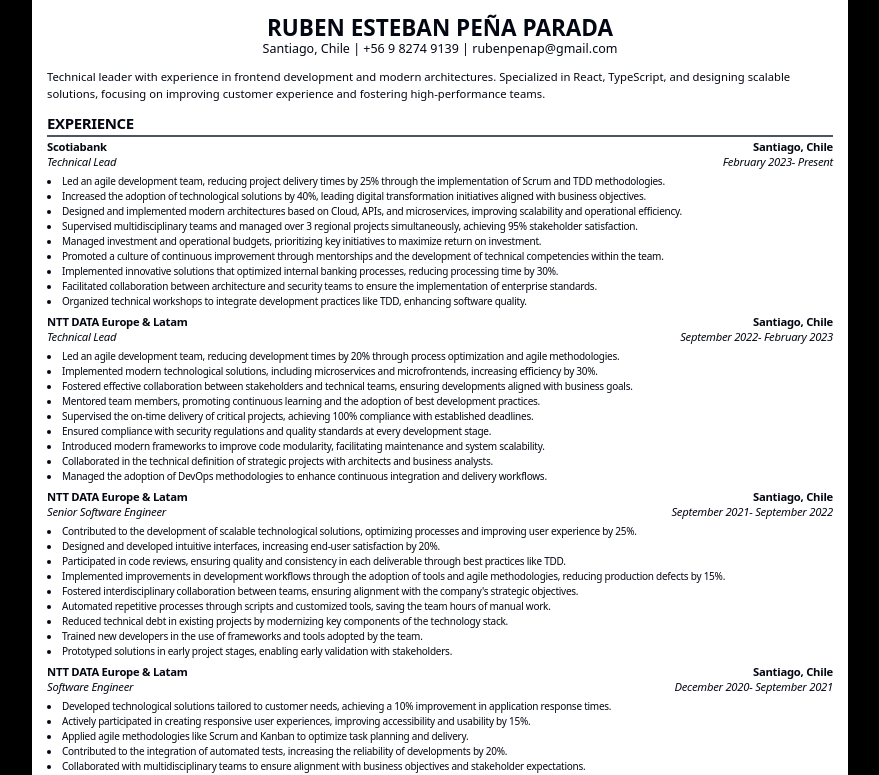
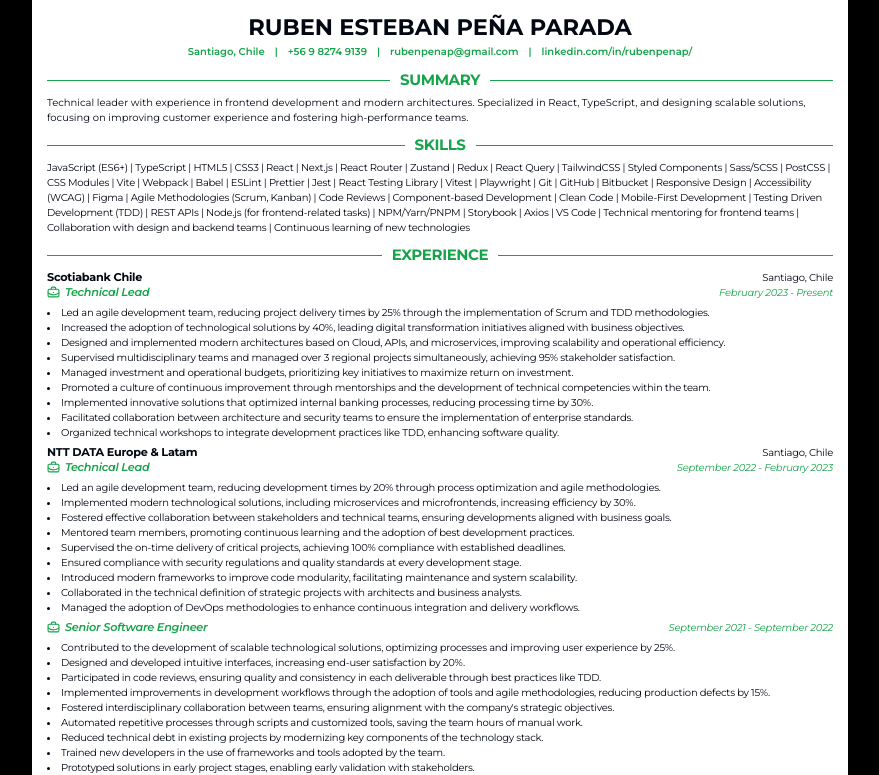
Before and after one commit to rubenpenap/cv-master, a React (Vite) app: page / in a window 1280 px wide. Shown: the top 775 px of the page, without its empty margins (200-1079 px from the left). Built offline with nearby package versions, Linux system fonts and the light colour scheme.

Commit message:
Enhance App component layout and styling; add LinkedIn link and summary section

```diff
--- a/src/App.tsx
+++ b/src/App.tsx
@@ -1,16 +1,25 @@
-import { Section } from '@/components/ui/';
+import { Section, SectionTitle } from '@/components/ui/';
 import { data } from '@/data/data';
 import './App.css';
 
 function App() {
 	return (
 		<main className='w-[81.6rem] h-[105.462rem] mx-auto p-6 bg-white'>
-			<h1 className='text-4xl font-bold text-center'>{data.name}</h1>
-			<p className='text-xl text-center mb-4'>{`${data.location} | ${data.phone} | ${data.email}`}</p>
-			<p className='text-lg mb-4'>{data.summary}</p>
+			<h1 className='text-4xl font-bold text-center mb-1'>{data.name}</h1>
+			<p className='text-lg font-semibold text-green-600 mb-4 flex items-center justify-center gap-4'>
+				<span>{data.location}</span>
+				<span>|</span>
+				<span>{data.phone}</span>
+				<span>|</span>
+				<span>{data.email}</span>
+				<span>|</span>
+				<span>{data.linkedin}</span>
+			</p>
+			<SectionTitle title='SUMMARY' />
+			<p className='text-base mb-4'>{data.summary}</p>
+			<Section title='SKILLS' items={data.skills} />
 			<Section title='EXPERIENCE' items={data.experience} />
 			<Section title='EDUCATION' items={data.education} />
-			<Section title='SKILLS' items={data.skills} />
 		</main>
 	);
 }
--- a/src/components/ui/index.tsx
+++ b/src/components/ui/index.tsx
@@ -1,6 +1,6 @@
+import { Section } from './section';
+import { SectionItem } from './sectionItem';
+import { SectionTitle } from './sectionTitle';
 import { Separator } from './separator';
-import { SectionTitle } from './sectionTitle';
-import { SectionItem } from './sectionItem';
-import { Section } from './section';
 
-export { Separator, SectionTitle, Section, SectionItem };
+export { Section, SectionItem, SectionTitle, Separator };
--- a/src/components/ui/sectionItem.tsx
+++ b/src/components/ui/sectionItem.tsx
@@ -1,4 +1,5 @@
 import * as React from 'react';
+import { BriefcaseBusiness } from 'lucide-react';
 import { cn } from '@/lib/utils';
 import {} from '@/components/ui/';
 import { Item } from '@/data/data';
@@ -18,14 +19,18 @@ const SectionItem: React.FC<SectionItemProps> = ({
 			className={cn(`grid grid-cols-2 place-content-between mb-2`, className)}
 			{...props}
 		>
-			<h3 className='text-lg font-bold leading-6'>{item.name}</h3>
-			<h3 className='text-lg font-bold leading-6 text-right'>
-				{item.location}
-			</h3>
-			<p className='text-lg italic leading-6'>{item.title}</p>
-			<p className='text-lg italic leading-6 text-right'>
+			{item.name && (
+				<h3 className='text-lg font-bold leading-6'>{item.name}</h3>
+			)}
+			{item.location && (
+				<h3 className='text-base leading-6 text-right'>{item.location}</h3>
+			)}
+			<p className='text-lg font-semibold italic text-green-600 leading-6 inline-flex items-center gap-2'>
+				<BriefcaseBusiness size={13} /> {item.title}
+			</p>
+			<p className='text-base italic leading-6 text-right text-green-600'>
 				{item.startDate
-					? `${item.startDate}- ${item.endDate}`
+					? `${item.startDate} - ${item.endDate}`
 					: `Titulado en: ${item.endDate}`}
 			</p>
 		</div>
--- a/src/components/ui/sectionTitle.tsx
+++ b/src/components/ui/sectionTitle.tsx
@@ -1,5 +1,4 @@
 import * as React from 'react';
-import { Separator } from '@/components/ui/';
 import { cn } from '@/lib/utils';
 
 interface SectionTitleProps extends React.HTMLAttributes<HTMLHeadingElement> {
@@ -11,21 +10,18 @@ interface SectionTitleProps extends React.HTMLAttributes<HTMLHeadingElement> {
 const SectionTitle: React.FC<SectionTitleProps> = ({
 	className,
 	title = 'Use title to set a text for title section...',
-	align = 'left',
+	align = 'center',
 	...props
 }) => (
-	<>
 	<h2
 		className={cn(
-				`text-${align} scroll-m-20 text-2xl font-bold tracking-tight`,
+			`text-${align} scroll-m-20 text-2xl font-bold tracking-tight mb-2 text-green-600 flex items-center gap-4 before:flex-1 before:h-px before:bg-green-600 after:flex-1 after:h-px after:bg-green-600`,
 			className,
 		)}
 		{...props}
 	>
 		{title}
 	</h2>
-		<Separator className='my-1 bg-gray-600 h-[.15rem]' />
-	</>
 );
 
 SectionTitle.displayName = 'SectionTitle';
--- a/src/data/data.ts
+++ b/src/data/data.ts
@@ -3,6 +3,7 @@ export type Data = {
 	location: string;
 	phone: string;
 	email: string;
+	linkedin: string;
 	summary: string;
 	experience: Item[];
 	education: Item[];
@@ -11,9 +12,9 @@ export type Data = {
 
 export type Item = {
 	id: string;
-	name: string;
+	name?: string;
 	title: string;
-	location: string;
+	location?: string;
 	startDate?: string;
 	endDate: string;
 	activities?: string[];
@@ -26,12 +27,13 @@ export const data: Data = {
 	location: 'Santiago, Chile',
 	phone: '+56 9 8274 9139',
 	email: 'rubenpenap@gmail.com',
+	linkedin: 'linkedin.com/in/rubenpenap/',
 	summary:
 		'Technical leader with experience in frontend development and modern architectures. Specialized in React, TypeScript, and designing scalable solutions, focusing on improving customer experience and fostering high-performance teams.',
 	experience: [
 		{
 			id: 'experience-1',
-			name: 'Scotiabank',
+			name: 'Scotiabank Chile',
 			title: 'Technical Lead',
 			location: 'Santiago, Chile',
 			startDate: 'February 2023',
@@ -69,9 +71,7 @@ export const data: Data = {
 		},
 		{
 			id: 'experience-3',
-			name: 'NTT DATA Europe & Latam',
 			title: 'Senior Software Engineer',
-			location: 'Santiago, Chile',
 			startDate: 'September 2021',
 			endDate: 'September 2022',
 			activities: [
@@ -88,9 +88,7 @@ export const data: Data = {
 		},
 		{
 			id: 'experience-4',
-			name: 'NTT DATA Europe & Latam',
 			title: 'Software Engineer',
-			location: 'Santiago, Chile',
 			startDate: 'December 2020',
 			endDate: 'September 2021',
 			activities: [
--- a/src/index.css
+++ b/src/index.css
@@ -1,3 +1,4 @@
+@import url('https://fonts.googleapis.com/css2?family=Montserrat:ital,wght@0,100..900;1,100..900&display=swap');
 @tailwind base;
 @tailwind components;
 @tailwind utilities;
@@ -32,6 +33,7 @@
 	* {
 		@apply border-border;
 		font-size: 10px;
+		font-family: 'Montserrat', sans-serif;
 	}
 	body {
 		@apply bg-background text-foreground;
--- a/tailwind.config.js
+++ b/tailwind.config.js
@@ -7,51 +7,51 @@ export default {
 			borderRadius: {
 				lg: 'var(--radius)',
 				md: 'calc(var(--radius) - 2px)',
-    			sm: 'calc(var(--radius) - 4px)'
+				sm: 'calc(var(--radius) - 4px)',
 			},
 			colors: {
 				background: 'hsl(var(--background))',
 				foreground: 'hsl(var(--foreground))',
 				card: {
 					DEFAULT: 'hsl(var(--card))',
-    				foreground: 'hsl(var(--card-foreground))'
+					foreground: 'hsl(var(--card-foreground))',
 				},
 				popover: {
 					DEFAULT: 'hsl(var(--popover))',
-    				foreground: 'hsl(var(--popover-foreground))'
+					foreground: 'hsl(var(--popover-foreground))',
 				},
 				primary: {
 					DEFAULT: 'hsl(var(--primary))',
-    				foreground: 'hsl(var(--primary-foreground))'
+					foreground: 'hsl(var(--primary-foreground))',
 				},
 				secondary: {
 					DEFAULT: 'hsl(var(--secondary))',
-    				foreground: 'hsl(var(--secondary-foreground))'
+					foreground: 'hsl(var(--secondary-foreground))',
 				},
 				muted: {
 					DEFAULT: 'hsl(var(--muted))',
-    				foreground: 'hsl(var(--muted-foreground))'
+					foreground: 'hsl(var(--muted-foreground))',
 				},
 				accent: {
 					DEFAULT: 'hsl(var(--accent))',
-    				foreground: 'hsl(var(--accent-foreground))'
+					foreground: 'hsl(var(--accent-foreground))',
 				},
 				destructive: {
 					DEFAULT: 'hsl(var(--destructive))',
-    				foreground: 'hsl(var(--destructive-foreground))'
+					foreground: 'hsl(var(--destructive-foreground))',
 				},
 				border: 'hsl(var(--border))',
 				input: 'hsl(var(--input))',
 				ring: 'hsl(var(--ring))',
 				chart: {
-    				'1': 'hsl(var(--chart-1))',
-    				'2': 'hsl(var(--chart-2))',
-    				'3': 'hsl(var(--chart-3))',
-    				'4': 'hsl(var(--chart-4))',
-    				'5': 'hsl(var(--chart-5))'
-    			}
-    		}
-    	}
+					1: 'hsl(var(--chart-1))',
+					2: 'hsl(var(--chart-2))',
+					3: 'hsl(var(--chart-3))',
+					4: 'hsl(var(--chart-4))',
+					5: 'hsl(var(--chart-5))',
 				},
-	plugins: [require("tailwindcss-animate")],
+			},
+		},
+	},
+	plugins: [require('tailwindcss-animate')],
 };
```
Lines whose indentation alone changed are shown as unchanged.
